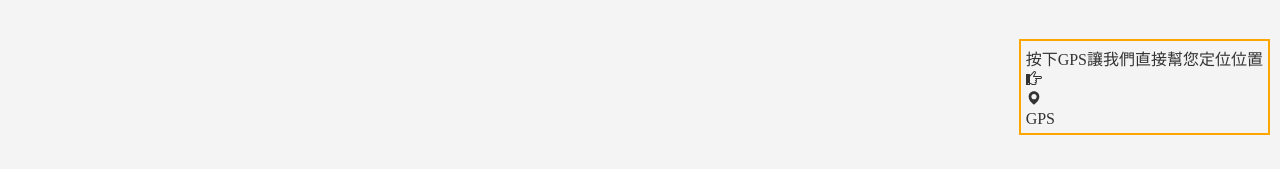
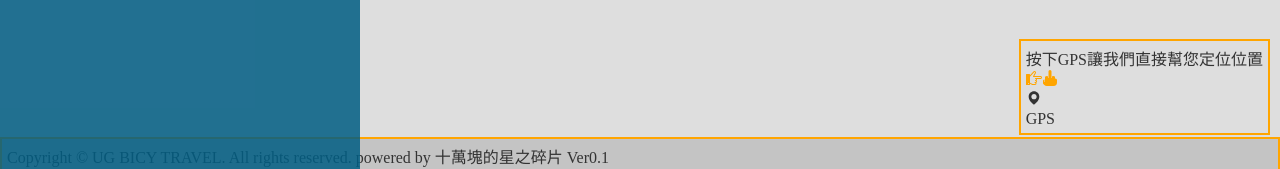
Before and after one commit to daydaychao/2021-F2E-Week2, a Vue app: page /2021-F2E-Week2/cycling-shape in a window 1280 px wide. Shown: the part 655-824 px from the top of the page. Before the commit the page ends 800 px from the top, so only its background shows below. Built offline with nearby package versions, Linux system fonts and the light colour scheme.

Commit message:
refactor: 💡 header的按鈕加上導向

```diff
--- a/src/assets/styles/root.css
+++ b/src/assets/styles/root.css
@@ -3,6 +3,7 @@
   --orange: #ffa500;
   --green: #a9c027;
   --blue: #015d83;
+  --blue85: #015d83d9;
   --grayLight: #e5e5e5;
   --grayText: #a4a4a4;
   --yellow: #f7ce3ed9;
--- a/src/components/GPS.vue
+++ b/src/components/GPS.vue
@@ -4,11 +4,13 @@
   <section class="GPS">
     <article>
       按下GPS讓我們直接幫您定位位置
-      <div class="icon">
+      <div class="icon text-orange">
         <!-- 我找不到一摸一樣的手指 figma沒看到圖檔 -->
         <svg xmlns="http://www.w3.org/2000/svg" xmlns:xlink="http://www.w3.org/1999/xlink" aria-hidden="true" role="img" width="1em" height="1em" preserveAspectRatio="xMidYMid meet" viewBox="0 0 16 16">
           <path d="M6.5 15H9a1.502 1.502 0 0 0 1.307-2.236a1.5 1.5 0 0 0 .31-2.264a1.494 1.494 0 0 0 .297-1.5H14.5c.827 0 1.5-.673 1.5-1.5S15.327 6 14.5 6H8.333l1.466-2.75a1.502 1.502 0 0 0-2.381-1.789l-.011.012L4 5.21V4.5a.5.5 0 0 0-.5-.5h-3a.5.5 0 0 0-.5.5v10a.5.5 0 0 0 .5.5h3a.5.5 0 0 0 .5-.5v-.691l2.276 1.138A.496.496 0 0 0 6.5 15zm-4-1a.5.5 0 1 1 0-1a.5.5 0 0 1 0 1zm4.118 0L4 12.691V6.694L8.143 2.15a.5.5 0 0 1 .782.614l-1.866 3.5a.502.502 0 0 0 .442.735h7a.5.5 0 0 1 0 1h-5a.5.5 0 0 0 0 1a.5.5 0 0 1 0 1a.5.5 0 0 0 0 1a.5.5 0 0 1 0 1h-.5a.5.5 0 0 0 0 1a.5.5 0 0 1 0 1H6.619z" fill="currentColor" />
         </svg>
+
+        <svg xmlns="http://www.w3.org/2000/svg" xmlns:xlink="http://www.w3.org/1999/xlink" aria-hidden="true" role="img" width="1em" height="1em" preserveAspectRatio="xMidYMid meet" viewBox="0 0 512 512"><path d="M479.93 317.12a37.33 37.33 0 0 0-28.28-36.19L416 272v-49.59c0-11.44-9.69-21.29-23.15-23.54l-38.4-6.4C336.63 189.5 320 200.86 320 216v32a8 8 0 0 1-16 0V50c0-26.28-20.25-49.2-46.52-50A48 48 0 0 0 208 48v200a8 8 0 0 1-16 0v-32c0-15.15-16.63-26.51-34.45-23.54l-30.68 5.12c-18 3-30.87 16.12-30.87 31.38V376a8 8 0 0 1-16 0v-76l-27.36 15A37.34 37.34 0 0 0 32 348.4v73.47a37.31 37.31 0 0 0 10.93 26.39l30.93 30.93A112 112 0 0 0 153.05 512h215A112 112 0 0 0 480 400z" fill="currentColor" /></svg>
       </div>
     </article>
     <article class="GPS_circle">
--- a/src/components/TheHeader.vue
+++ b/src/components/TheHeader.vue
@@ -1,4 +1,12 @@
-<script setup lang="ts"></script>
+<script setup lang="ts">
+import { useRouter } from 'vue-router'
+const router = useRouter()
+
+function goto(pathName: string) {
+  console.log('goto')
+  router.push({ name: pathName })
+}
+</script>
 
 <template>
   <header class="root-block header">
@@ -6,8 +14,8 @@
       <img src="@/assets/images/logo.png" />
     </div>
     <nav class="second-block">
-      <button>站點地圖</button>
-      <button>自行車道</button>
+      <button @click="goto('home')">站點地圖</button>
+      <button @click="goto('cyclingShape')">自行車道</button>
     </nav>
   </header>
 </template>
--- /dev/null
+++ b/src/pages/CyclingShape.vue
@@ -0,0 +1,31 @@
+<script setup lang="ts">
+import '@/assets/styles/root.css'
+defineProps<{ msg: string }>()
+</script>
+
+<template>
+  <main class="cycling-shape">
+    <section class="menu">
+      <OhNo />
+    </section>
+    <section class="cycling-shape__map">地圖</section>
+  </main>
+</template>
+
+<style scoped>
+.cycling-shape {
+  position: relative;
+}
+.menu {
+  position: absolute;
+  color: #fff;
+  background: var(--blue85);
+  width: 360px;
+  height: 100vh;
+}
+
+.cycling-shape__map {
+  background: #dedede;
+  height: calc(100vh - 95px - 60px);
+}
+</style>
--- a/src/router/index.ts
+++ b/src/router/index.ts
@@ -5,8 +5,8 @@ const router = createRouter({
   routes: [
     { path: '/', redirect: '/' },
     { path: '/2021-F2E-Week2/', name: 'home', component: () => import('@/pages/Home.vue') },
+    { path: '/2021-F2E-Week2/cycling-shape', name: 'cyclingShape', component: () => import('@/pages/CyclingShape.vue') },
     { path: '/2021-F2E-Week2/error/', name: 'error', component: () => import('@/pages/Error.vue') },
-
   ],
 })
 
```
Also changed, not shown: src/components/TheOhNo.vue (+5 -4 lines), src/assets/images/oh_no.png (added), src/pages/Station.vue (deleted).
